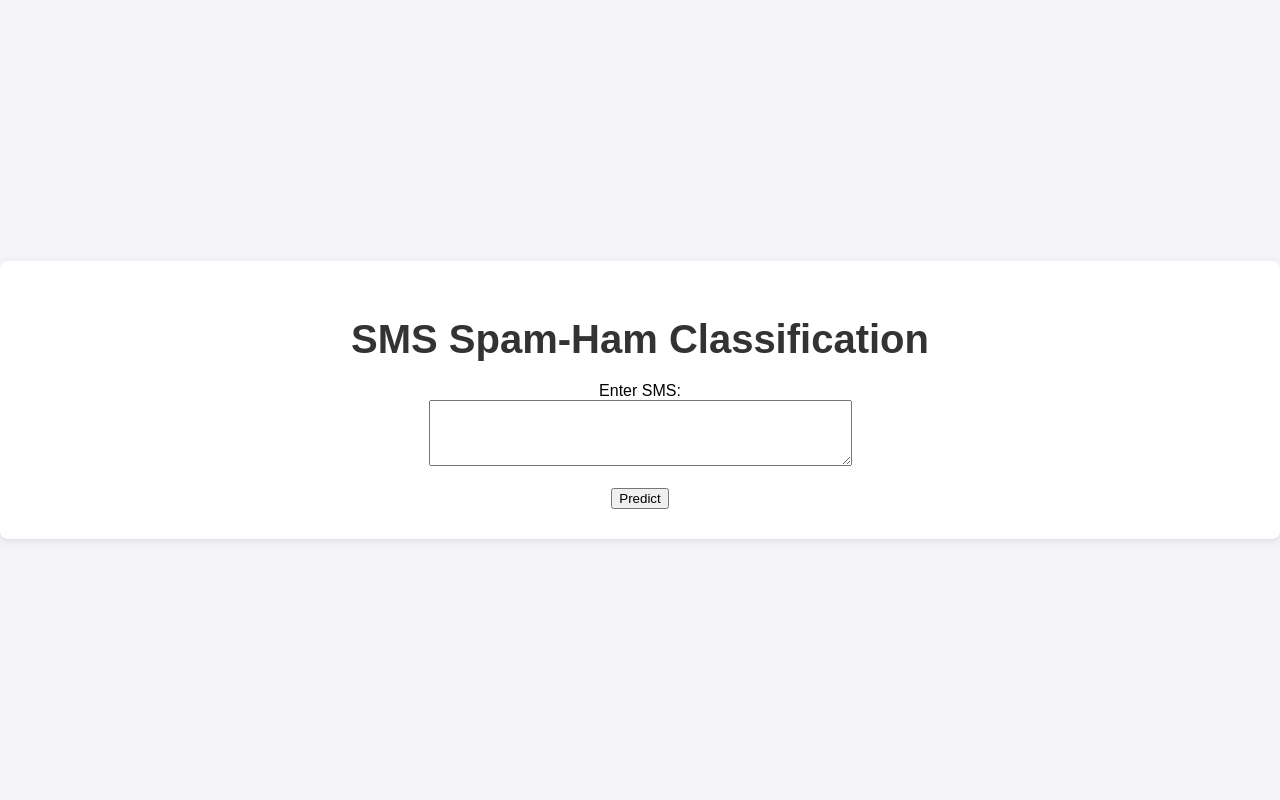
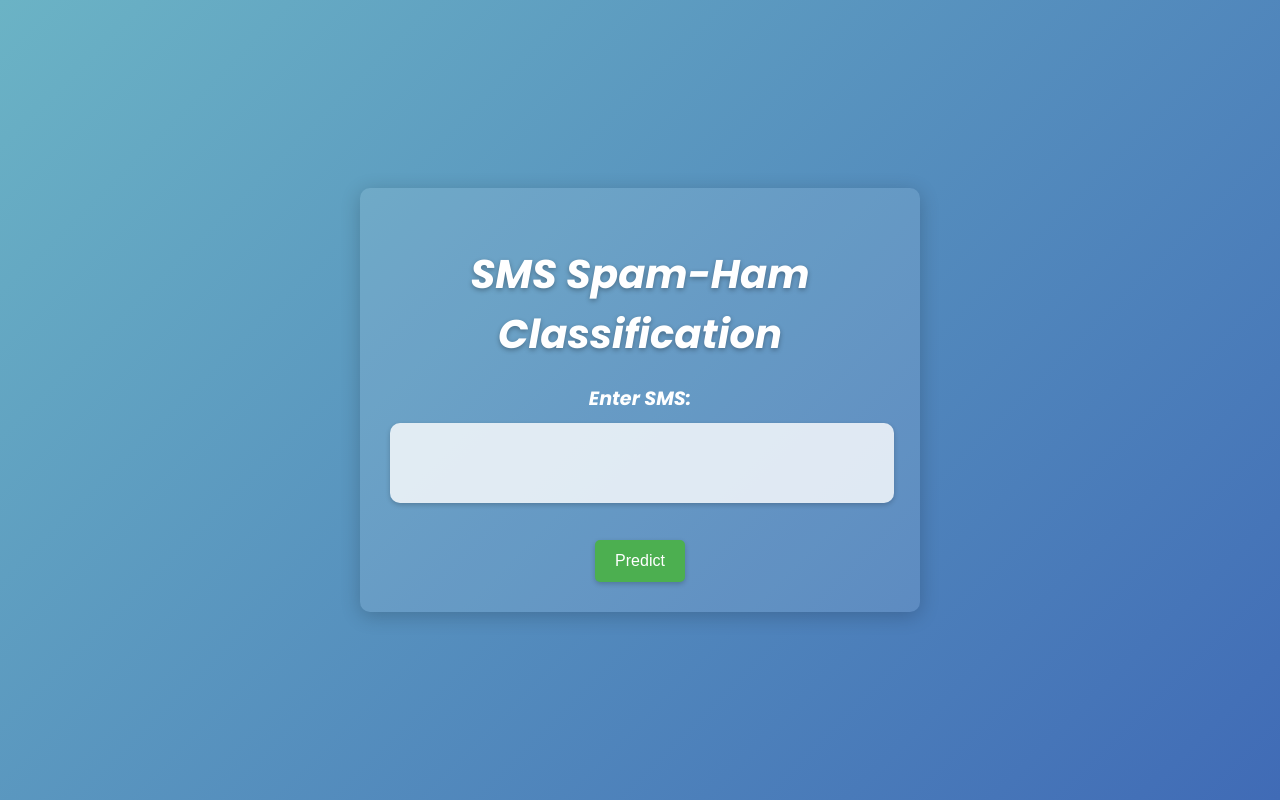
Before and after one commit to VishwaDevloper1/Spam_Ham_Classification, a Flask app: template templates/index.html in a window 1280 px wide. Run offline with Flask 3, Linux system fonts and the light colour scheme; the template is opened without the code that fills it, so the values that code supplies are empty.

Commit message:
final commit

```diff
--- a/app.py
+++ b/app.py
@@ -1,4 +1,4 @@
-from flask import Flask, render_template, request
+from flask import Flask, render_template, request, redirect, url_for
 from src.Components.main import SpamClassifier
 import os
 
@@ -14,8 +14,12 @@ def index():
     if request.method == "POST":
         sms_input = request.form["sms_input"]
         prediction = classifier.predict_message(sms_input)
-        return render_template("index.html", prediction=prediction, sms_input=sms_input)
-    return render_template("index.html", prediction=None)
+        return redirect(url_for("index", prediction=prediction, sms_input=sms_input))
+    prediction = request.args.get("prediction")
+    sms_input = request.args.get("sms_input")
+
+    return render_template("index.html", prediction=prediction, sms_input=sms_input)
+
 
 
 if __name__ == "__main__":
--- /dev/null
+++ b/static/style.css
@@ -0,0 +1,114 @@
+/* General styles */
+body {
+    font-family: "Poppins", sans-serif;
+    font-weight: 900;
+    font-style: italic;
+    background: linear-gradient(135deg, #6bb3c5, #406bb6);
+    margin: 0;
+    padding: 0;
+    display: flex;
+    justify-content: center;
+    align-items: center;
+    height: 100vh;
+    color: #fff;
+    box-sizing: border-box;
+}
+
+/* Container styling */
+.container {
+    background: rgba(255, 255, 255, 0.1);
+    padding: 30px;
+    border-radius: 10px;
+    box-shadow: 0 4px 20px rgba(0, 0, 0, 0.2);
+    text-align: center;
+    width: 90%;
+    max-width: 500px;
+}
+
+/* Heading styling */
+h1 {
+    font-size: 2.5rem;
+    margin-bottom: 20px;
+    text-shadow: 0 2px 5px rgba(0, 0, 0, 0.3);
+}
+
+/* Label styling */
+label {
+    font-size: 1.2rem;
+    font-weight: bold;
+}
+
+/* Textarea styling */
+textarea {
+    width: 100%;
+    border: none;
+    border-radius: 10px;
+    font-size: 1rem;
+    resize: none;
+    outline: none;
+    background: rgba(255, 255, 255, 0.8);
+    color: #333;
+    margin-top: 10px;
+    box-shadow: 0 2px 5px rgba(0, 0, 0, 0.2);
+}
+
+/* Button styling */
+input[type="submit"] {
+    background: #4caf50;
+    color: #fff;
+    border: none;
+    border-radius: 5px;
+    padding: 12px 20px;
+    font-size: 1rem;
+    cursor: pointer;
+    margin-top: 5px;
+    transition: all 0.3s ease;
+    box-shadow: 0 2px 5px rgba(0, 0, 0, 0.2);
+}
+
+input[type="submit"]:hover {
+    background: #45a049;
+    transform: scale(1.05);
+}
+
+/* Prediction section styling */
+h2 {
+    margin-top: 30px;
+    font-size: 1.8rem;
+    text-shadow: 0 2px 5px rgba(0, 0, 0, 0.3);
+    max-width: 100%;
+    overflow: hidden;
+    white-space: nowrap;
+    text-overflow: ellipsis;
+}
+
+p {
+    font-size: 1.2rem;
+    margin-top: 10px;
+    color: #ffeb3b;
+
+}
+
+/* Add responsiveness */
+@media (max-width: 600px) {
+    h1 {
+        font-size: 2rem;
+    }
+
+    textarea {
+        font-size: 0.9rem;
+    }
+
+    input[type="submit"] {
+        font-size: 0.9rem;
+        padding: 10px 15px;
+    }
+
+    h2 {
+        font-size: 1.5rem;
+    }
+
+    p {
+        font-size: 1rem;
+    }
+}
--- a/templates/index.html
+++ b/templates/index.html
@@ -4,8 +4,12 @@
 <head>
     <meta charset="UTF-8">
     <meta name="viewport" content="width=device-width, initial-scale=1.0">
-    <link rel="stylesheet" href="style.css">
+    <link rel="stylesheet" href="{{ url_for('static', filename='style.css') }}">
+    <link rel="preconnect" href="https://fonts.googleapis.com">
+    <link rel="preconnect" href="https://fonts.gstatic.com" crossorigin>
+    <link href="https://fonts.googleapis.com/css2?family=Poppins:ital,wght@0,100;0,200;0,300;0,400;0,500;0,600;0,700;0,800;0,900;1,100;1,200;1,300;1,400;1,500;1,600;1,700;1,800;1,900&display=swap" rel="stylesheet">
     <title>Spam or Ham</title>
+
 </head>
 <body>
 <div class="container">
@@ -17,7 +21,7 @@
     </form>
 
     {% if prediction %}
-        <h2>Prediction for: "{{ sms_input }}"</h2>
+        <h2>Prediction for : "{{ sms_input }}"</h2>
         <p>This SMS is <strong>{{ prediction }}</strong>.</p>
     {% endif %}
 </div>
--- a/templates/style.css
+++ /dev/null
@@ -1,95 +0,0 @@
-/* General body styles */
-body {
-    font-family: Arial, sans-serif;
-    background-color: #f4f4f9;
-    margin: 0;
-    padding: 0;
-    display: flex;
-    justify-content: center;
-    align-items: center;
-    height: 100vh;
-    box-sizing: border-box;
-}
-
-/* Main container styling */
-.container {
-    display:flex;
-    background-color: white;
-    padding: 30px;
-    border-radius: 8px;
-    box-shadow: 0 2px 10px rgba(0, 0, 0, 0.1);
-    width: 100%;
-    flex-direction: column;
-    text-align: center;
-}
-
-/* Title styles */
-h1 {
-    font-size: 2.5rem;
-    color: #333;
-    margin-bottom: 20px;
-}
-
-/* Input field styling */
-input[type="text"] {
-    width: 100%;
-    padding: 10px;
-    margin-bottom: 20px;
-    border: 1px solid #ddd;
-    border-radius: 4px;
-    font-size: 1rem;
-    color: #333;
-}
-
-/* Button styling */
-button {
-    background-color: #4CAF50;
-    color: white;
-    padding: 12px 20px;
-    border: none;
-    border-radius: 4px;
-    font-size: 1rem;
-    cursor: pointer;
-    transition: background-color 0.3s ease;
-}
-
-button:hover {
-    background-color: #45a049;
-}
-
-/* Prediction result styling */
-.result {
-    margin-top: 20px;
-    font-size: 1.2rem;
-    padding: 15px;
-    border-radius: 5px;
-}
-
-.result.spam {
-    background-color: #f8d7da;
-    color: #721c24;
-}
-
-.result.ham {
-    background-color: #d4edda;
-    color: #155724;
-}
-
-/* Responsive design */
-@media (max-width: 768px) {
-    .container {
-        padding: 20px;
-    }
-
-    h1 {
-        font-size: 2rem;
-    }
-
-    input[type="text"] {
-        font-size: 0.9rem;
-    }
-
-    button {
-        font-size: 0.9rem;
-    }
-}
```
